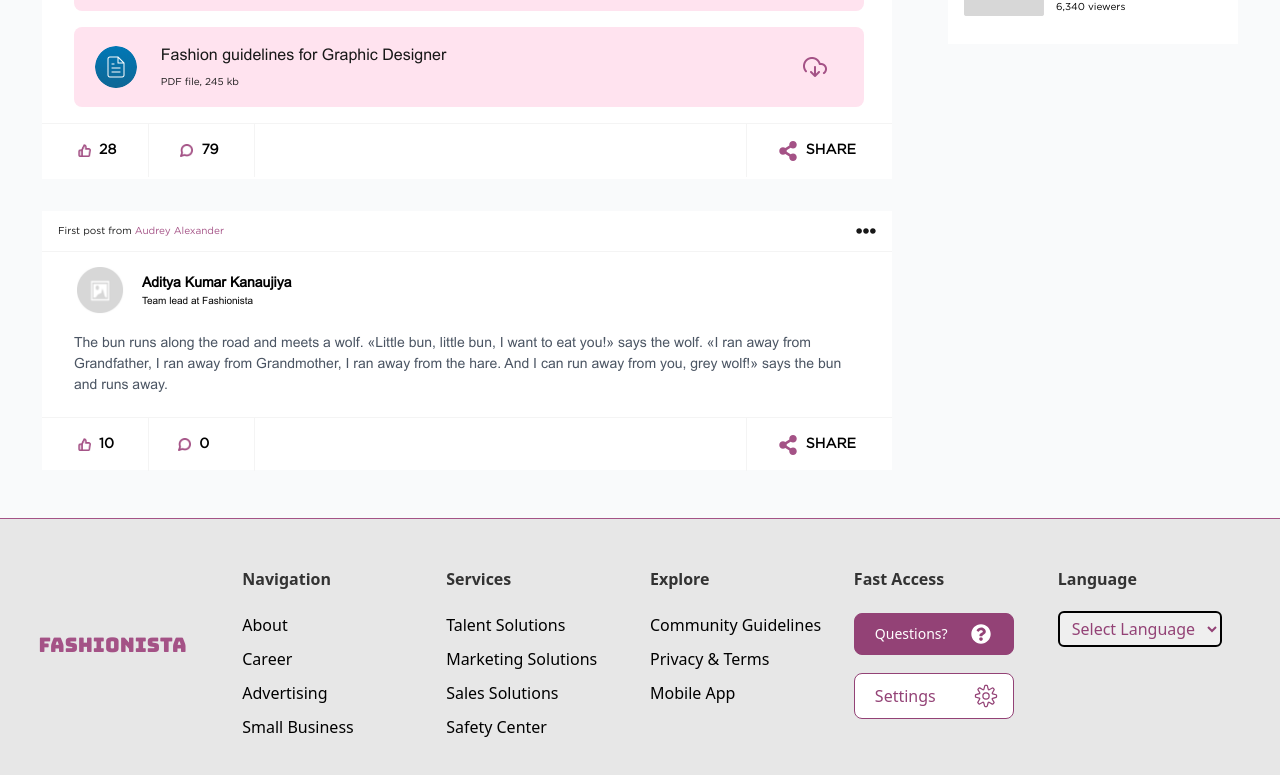
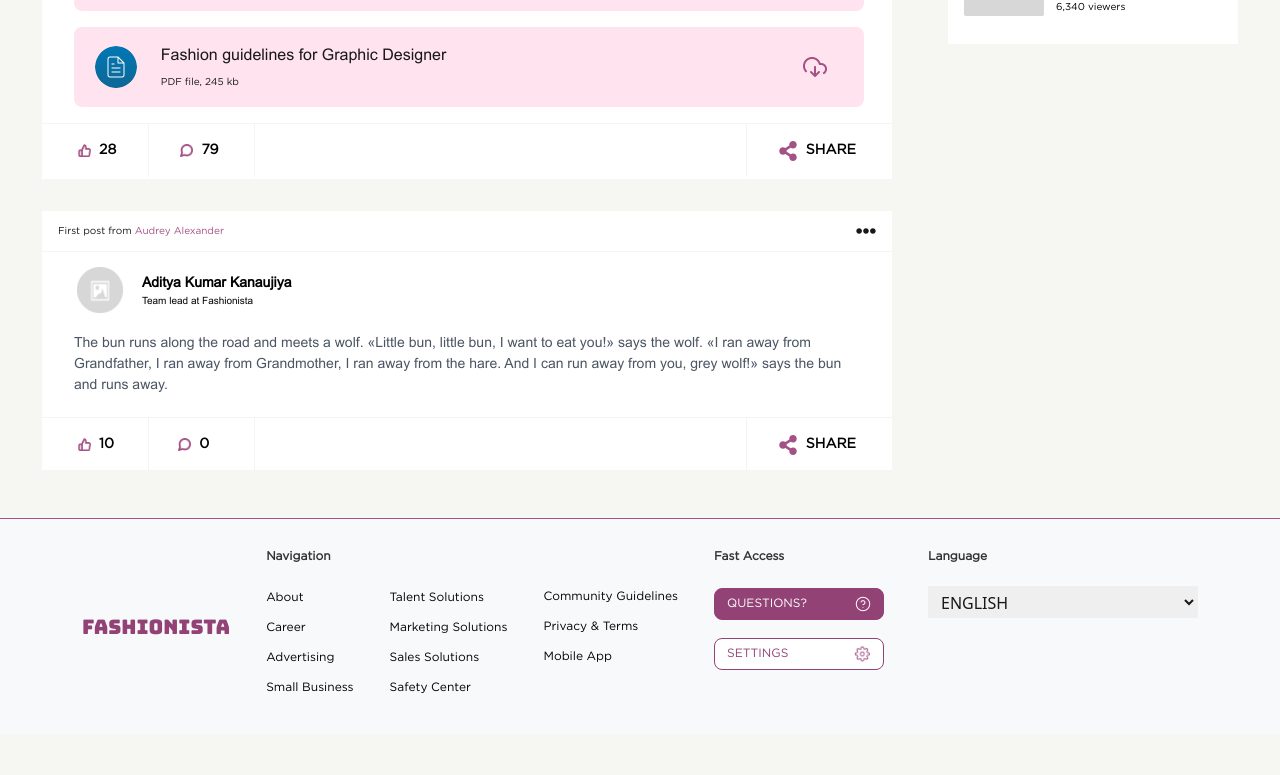
Before and after one commit to Anuj-Befog/ModeWelt, a Next.js app: page / in a window 1280 px wide. Shown: the part 1472-2247 px from the top of the page. After the commit the page ends 2206 px from the top, so only its background shows below. Built offline with nearby package versions, Linux system fonts and the light colour scheme.

Commit message:
Footer Completed

```diff
--- a/src/app/components/Footer/index.js
+++ b/src/app/components/Footer/index.js
@@ -1,10 +1,12 @@
 "use client";
+
 import Link from "next/link";
 import React from "react";
 // import { FaInstagram, FaLinkedin, FaSquareFacebook } from "react-icons/fa6";
 // import { useDispatch } from "react-redux";
-import { FaQuestionCircle } from 'react-icons/fa';
-import { CiSettings } from "react-icons/ci";
+// import { FaQuestionCircle } from 'react-icons/fa';
+// import { CiSettings } from "react-icons/ci";
+import Image from "next/image";
 
 const Footer = () => {
     // const dispatch = useDispatch();
@@ -30,22 +32,22 @@ const Footer = () => {
 
     return (
         <>
-            <footer className="bg-[#E7E7E7] text-[#934276] mt-auto relative">
-                <div className="line w-full mx-auto h-px bg-[#A45286]" />
-                <div className="footer-container max-w-[100rem] mx-auto px-[3%] py-12 grid lg:grid-cols-6 md:grid-cols-3 sm:grid-cols-2 grid-cols-1 md:gap-5 gap-3">
-                    <div className="md:col-span-1 sm:col-span-2 block lg:mb-0 md:mb-5 mb-3">
-                        <div className="logo-cont w-fit flex justify-center mt-16">
-                            <Link href="/">
-                                <h1 className="uppercase text-xl font-[100] text-primary font-[Bungee]">Fashionista</h1>
-                            </Link>
+            <div className="line w-full mx-auto h-px bg-[#A45286]" />
+            <footer className="bg-[#F7F9FB] h-[215px] flex justify-center flex-col">
+                {/* Logo */}
+                <div className="px-[4rem] flex justify-around">
+                    <Link href="/" className="flex justify-center items-center">
+                        <div className="flex justify-center items-center">
+                            <h1 className="text-[20px] font-[400] text-[#934276] font-[Bungee] leading-[30px] uppercase">Fashionista</h1>
                         </div>
-                    </div>
+                    </Link>
 
+                    {/* Navigation */}
                     <div className="md:col-span-1 sm:col-span-2 lg:mb-0 md:mb-5 mb-3">
-                        <h1 className="font-bold text-[#333333] mb-5">Navigation</h1>
+                        <h1 className="font-bold text-[#333333] text-[12px] mb-5 font-[Gotham]">Navigation</h1>
                         <ul>
                             {use_case.map((link, index) => (
-                                <li key={index} className="md:my-1.5 my-0 md:text-base text-sm">
+                                <li key={index} className="md:my-1.5 my-0 md:text-[12px] text-[#181818] text-sm font-[Gotham]">
                                     <Link
                                         href={link.link}
                                         className="py-0.5 text-black block w-full hover:text-[#A45286] duration-200 ease-in-out transition-all"
@@ -57,11 +59,10 @@ const Footer = () => {
                         </ul>
                     </div>
 
-                    <div className="md:col-span-1 sm:col-span-2 lg:mb-0 md:mb-5 mb-3">
-                        <h1 className="font-bold text-[#333333] mb-5">Services</h1>
+                    <div className="md:col-span-1 sm:col-span-2 lg:mb-0 md:mb-5 mb-3 flex items-end">
                         <ul>
                             {services.map((link, index) => (
-                                <li key={index} className="md:my-1.5 my-0 md:text-base text-sm">
+                                <li key={index} className="md:my-1.5 my-0 md:text-[12px] text-[#181818] text-sm font-[Gotham]">
                                     <Link
                                         href={link.link}
                                         className="py-0.5 text-black block w-full hover:text-[#A45286] duration-200 ease-in-out transition-all"
@@ -73,11 +74,10 @@ const Footer = () => {
                         </ul>
                     </div>
 
-                    <div className="md:col-span-1 sm:col-span-2 lg:mb-0 md:mb-5 mb-3">
-                        <h1 className="font-bold text-[#333333] mb-5">Explore</h1>
+                    <div className="md:col-span-1 sm:col-span-2 lg:mb-0 md:mb-5 mb-3 flex items-center">
                         <ul>
                             {explore.map((link, index) => (
-                                <li key={index} className="md:my-1.5 my-0 md:text-base text-sm">
+                                <li key={index} className="md:my-1.5 my-0 md:text-[12px] text-[#181818] text-sm font-[Gotham]">
                                     <Link
                                         href={link.link}
                                         className="py-0.5 text-black block w-full hover:text-[#A45286] duration-200 ease-in-out transition-all"
@@ -91,29 +91,41 @@ const Footer = () => {
 
                     {/* Fast Access Section */}
                     <div className="md:col-span-1 sm:col-span-2">
-                        <h1 className="font-bold text-[#333333] mb-5">Fast Access</h1>
+                        <h1 className="font-bold text-[#333333] text-[12px] mb-5 font-[Gotham]">Fast Access</h1>
                         <ul>
                             <li className="md:my-1.5 my-0 md:text-base text-sm relative">
                                 <Link href="/quick-access-1" className="py-0.5 block w-full duration-200 ease-in-out transition-all">
                                     <button
                                         type="button"
-                                        className="text-[#FFFFFF] bg-[#934276]  border border-[#934276] w-[10rem] focus:ring-4 focus:outline-none focus:ring-gray-100 font-medium rounded-lg text-sm px-5 py-2.5 text-center inline-flex items-center  me-2 mb-2"
+                                        className="font-[Gotham] text-[#FFFFFF] bg-[#934276] border border-[#934276] w-[170px] h-[32px] gap-[3rem] focus:ring-4 focus:outline-none focus:ring-gray-100 font-medium rounded-lg text-[12px] px-3 py-2.5 inline-flex items-center me-2 mb-2 uppercase"
                                     >
                                         Questions?
-                                        <FaQuestionCircle className="ml-24 absolute text-xl" /> {/* Add icon with margin */}
+                                        <Image
+                                            src="/assets/footer/question.png"
+                                            className="w-[16px] h-[16px]"
+                                            alt="question"
+                                            width={200}
+                                            height={200}
+                                        />
                                     </button>
-                                     </Link>
+                                </Link>
                             </li>
                             <li className="md:my-1.5 my-0 md:text-base text-sm relative">
                                 <Link href="/quick-access-1" className="py-0.5 block w-full  duration-200 ease-in-out transition-all">
                                     <button
                                         type="button"
-                                        className="text-[#934276] bg-white border border-[#934276] focus:ring-4 focus:outline-none w-[10rem] focus:ring-gray-100 font-medium rounded-lg text-md px-5 py-2.5 text-center inline-flex items-center  me-2 mb-2"
+                                        className="font-[Gotham] text-[#934276] bg-white border border-[#934276] w-[170px] h-[32px] gap-[4.1rem] focus:ring-4 focus:outline-none focus:ring-gray-100 font-medium rounded-lg text-[12px] px-3 py-2.5 inline-flex items-center me-2 mb-2 uppercase"
                                     >
                                         Settings
-                                        <CiSettings className=" ml-24 text-3xl absolute text-[#934276] "/>
-                                        </button>
-                                     </Link>
+                                        <Image
+                                            src="/assets/footer/setting.png"
+                                            className="w-[16px] h-[16px]"
+                                            alt="setting"
+                                            width={200}
+                                            height={200}
+                                        />
+                                    </button>
+                                </Link>
                             </li>
 
                         </ul>
@@ -121,18 +133,16 @@ const Footer = () => {
 
                     {/* Language Section */}
                     <div className="md:col-span-1 sm:col-span-2">
-                        <h1 className="font-bold text-[#333333] mb-5">Language</h1>
+                        <h1 className="font-bold text-[#333333] text-[12px] mb-5 font-[Gotham]">Language</h1>
                         <ul>
                             <li>
                                 <select
-                                    className="border-2 border-black rounded-md py-1 px-2"
+                                    className="w-[270px] h-[32px] border-[1px] border-[#F0F0F0] text-[#181818] py-1 px-2 uppercase"
                                 >
-                                    <option value="">Select Language</option>
-                                    <option value="en">English</option>
-                                    <option value="es">Spanish</option>
-                                    <option value="fr">French</option>
-                                    <option value="de">German</option>
-                                    {/* Add more languages as needed */}
+                                    <option className="text-[#181818] font-[Gotham] text-[12px] leading-[11.48px] uppercase" value="">English</option>
+                                    <option className="text-[#181818] font-[Gotham] text-[12px] leading-[11.48px] uppercase" value="es">Spanish</option>
+                                    <option className="text-[#181818] font-[Gotham] text-[12px] leading-[11.48px] uppercase" value="fr">French</option>
+                                    <option className="text-[#181818] font-[Gotham] text-[12px] leading-[11.48px] uppercase" value="de">German</option>
                                 </select>
                             </li>
                         </ul>
--- a/src/app/layout.tsx
+++ b/src/app/layout.tsx
@@ -51,7 +51,7 @@ export default function RootLayout({
         />
       </head>
       <body
-        className={`${geistSans.variable} ${geistMono.variable} antialiased bg-[#F9FAFB]`} // Global background color
+        className={`${geistSans.variable} ${geistMono.variable} antialiased bg-[--background-color]`} // Global background color
       >
         <NProgressLoader /> {/* Include the NProgressLoader here */}
         <Suspense fallback={<div>Loading...</div>}> {/* Fallback UI while loading */}
```
Also changed, not shown: public/assets/footer/question.png (added), public/assets/footer/setting.png (added).
